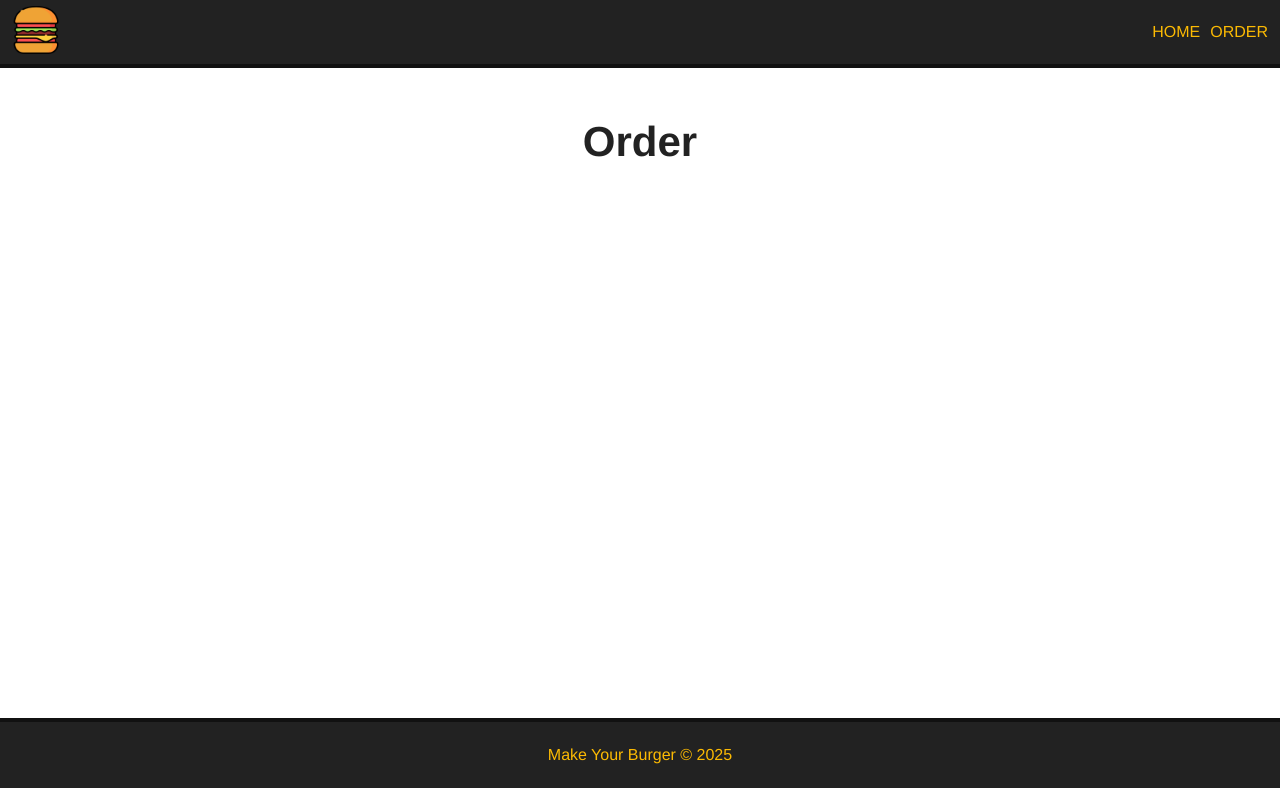
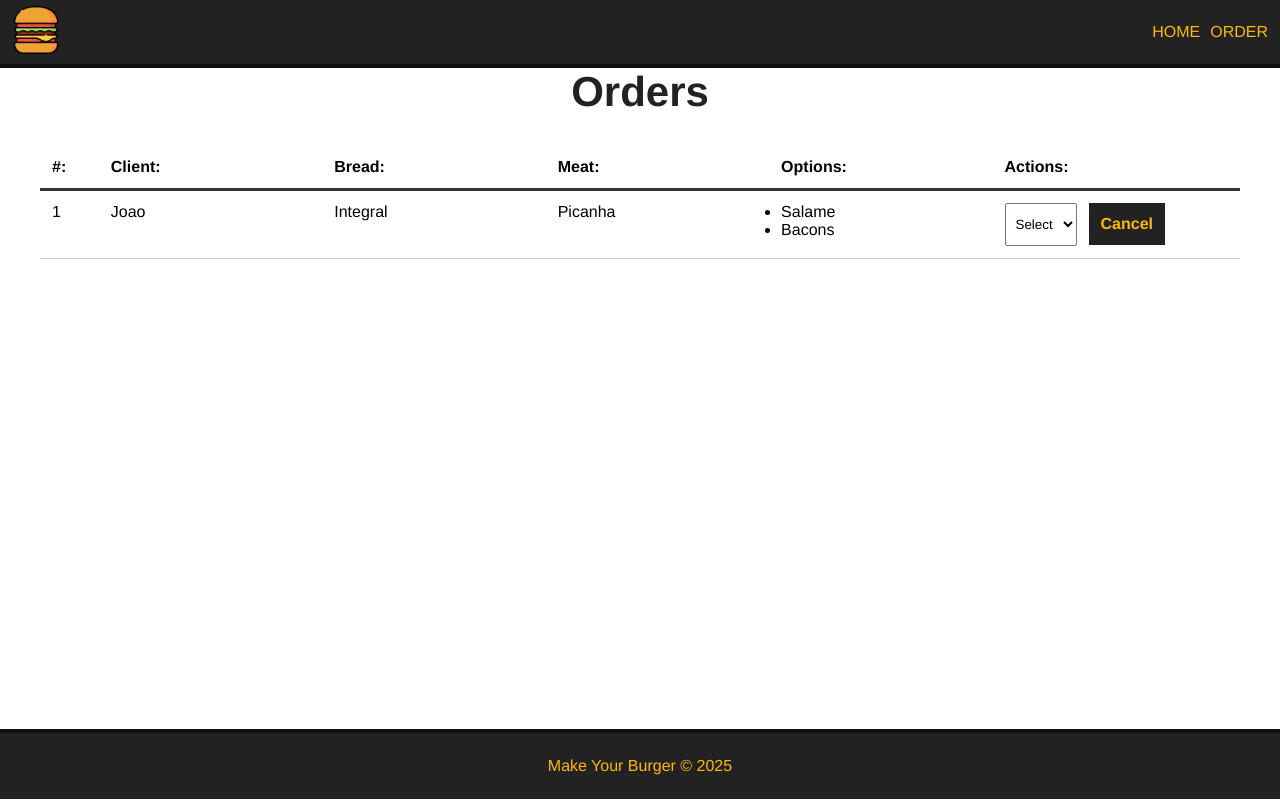
Before and after one commit to VitorTorquato/hamburger-vue-front, a Vue app: page /order in a window 1280 px wide. Built offline with nearby package versions, Linux system fonts and the light colour scheme.

Commit message:
style: dashboar styles

```diff
--- /dev/null
+++ b/src/components/Dashboard/Dashboard.vue
@@ -0,0 +1,103 @@
+<script>
+    export default{
+        name:'Dashboard'
+    }
+</script>
+
+<template>
+   <div id="burger-table">
+    <div>
+      <div id="burger-table-heading">
+        <div class="order-id">#:</div>
+        <div>Client:</div>
+        <div>Bread:</div>
+        <div>Meat:</div>
+        <div>Options:</div>
+        <div>Actions:</div>
+      </div>
+    </div>
+    <div id="burger-table-rows">
+      <div class="burger-table-row">
+        <div class="order-number">1</div>
+        <div>Joao</div>
+        <div>Integral</div>
+        <div>Picanha</div>
+        <div>
+          <ul>
+            <li>Salame</li>
+            <li>Bacons</li>
+          </ul>
+        </div>
+        <div>
+          <select name="status" class="status">
+            <option value="">
+                Select
+            </option>
+          </select>
+          <button class="delete-btn">Cancel</button>
+        </div>
+      </div>
+    </div>
+  </div>
+</template>
+
+<style scoped>
+
+#burger-table {
+    max-width: 1200px;
+    margin: 0 auto;
+  }
+
+  #burger-table-heading,
+  #burger-table-rows,
+  .burger-table-row {
+    display: flex;
+    flex-wrap: wrap;
+  }
+
+  #burger-table-heading {
+    font-weight: bold;
+    padding: 12px;
+    border-bottom: 3px solid #333;
+  }
+
+  .burger-table-row {
+    width: 100%;
+    padding: 12px;
+    border-bottom: 1px solid #CCC;
+  }
+
+  #burger-table-heading div,
+  .burger-table-row div {
+    width: 19%;
+  }
+
+  #burger-table-heading .order-id,
+  .burger-table-row .order-number {
+    width: 5%;
+  }
+
+  select {
+    padding: 12px 6px;
+    margin-right: 12px;
+  }
+
+  .delete-btn {
+    background-color: #222;
+    color:#fcba03;
+    font-weight: bold;
+    border: 2px solid #222;
+    padding: 10px;
+    font-size: 16px;
+    margin: 0 auto;
+    cursor: pointer;
+    transition: .5s;
+  }
+
+  .delete-btn:hover {
+    background-color: transparent;
+    color: #222;
+  }
+
+
+</style>
--- a/src/views/Order/OrderView.vue
+++ b/src/views/Order/OrderView.vue
@@ -1,7 +1,25 @@
-<script setup>
-
+<script>
+  import Dashboard from '@/components/Dashboard/Dashboard.vue';
+  export default{
+    components:{
+      Dashboard
+    },
+    name:'Orders'
+  }
 </script>
 
 <template>
-  <div class="main_container"><h1>Order</h1></div>
+  <div class="main_container">
+    <h1>Orders</h1>
+    <Dashboard />
+  </div>
 </template>
+
+<style scoped>
+  .main_container{
+    width: 100%;
+    max-width: 1400px;
+    min-height: calc(100dvh - 139px);
+    margin: 0 auto;
+  }
+</style>
```
